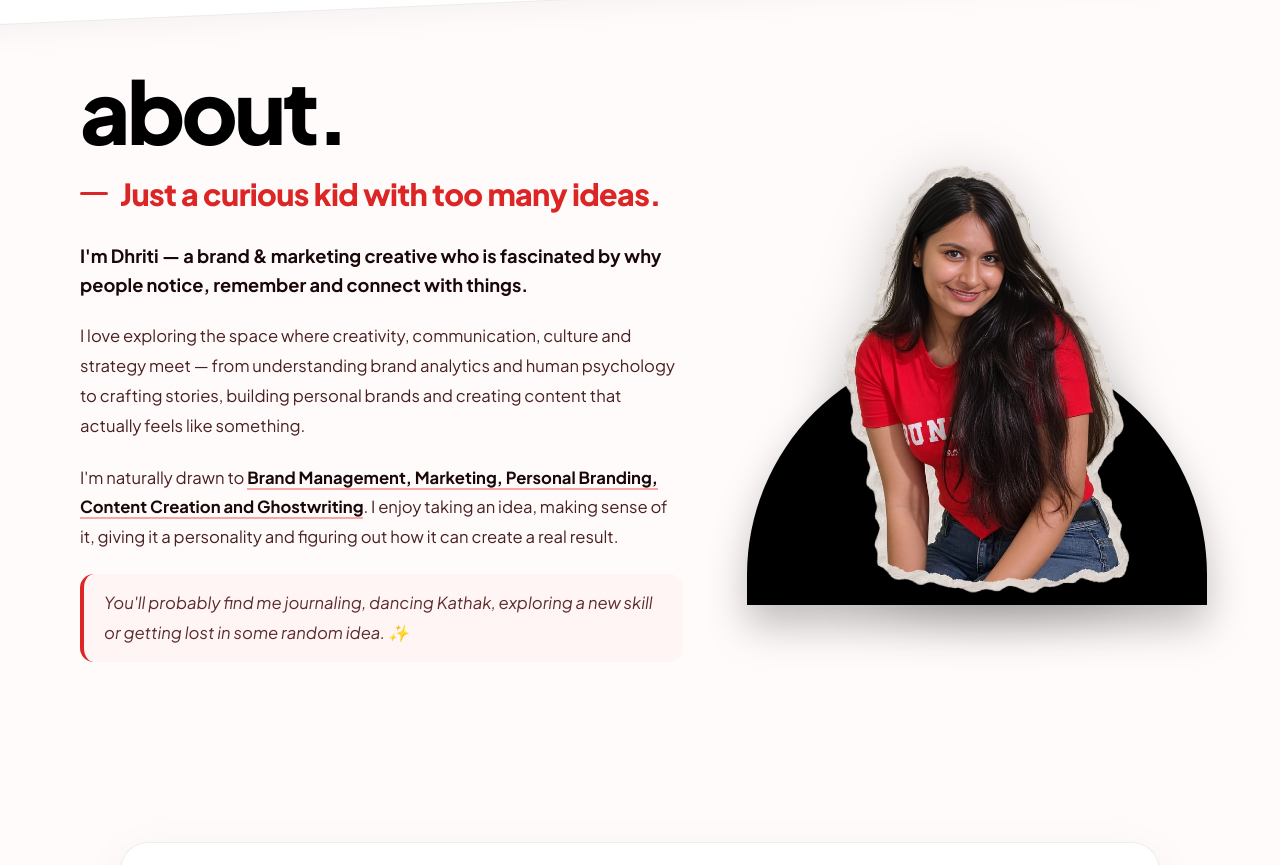
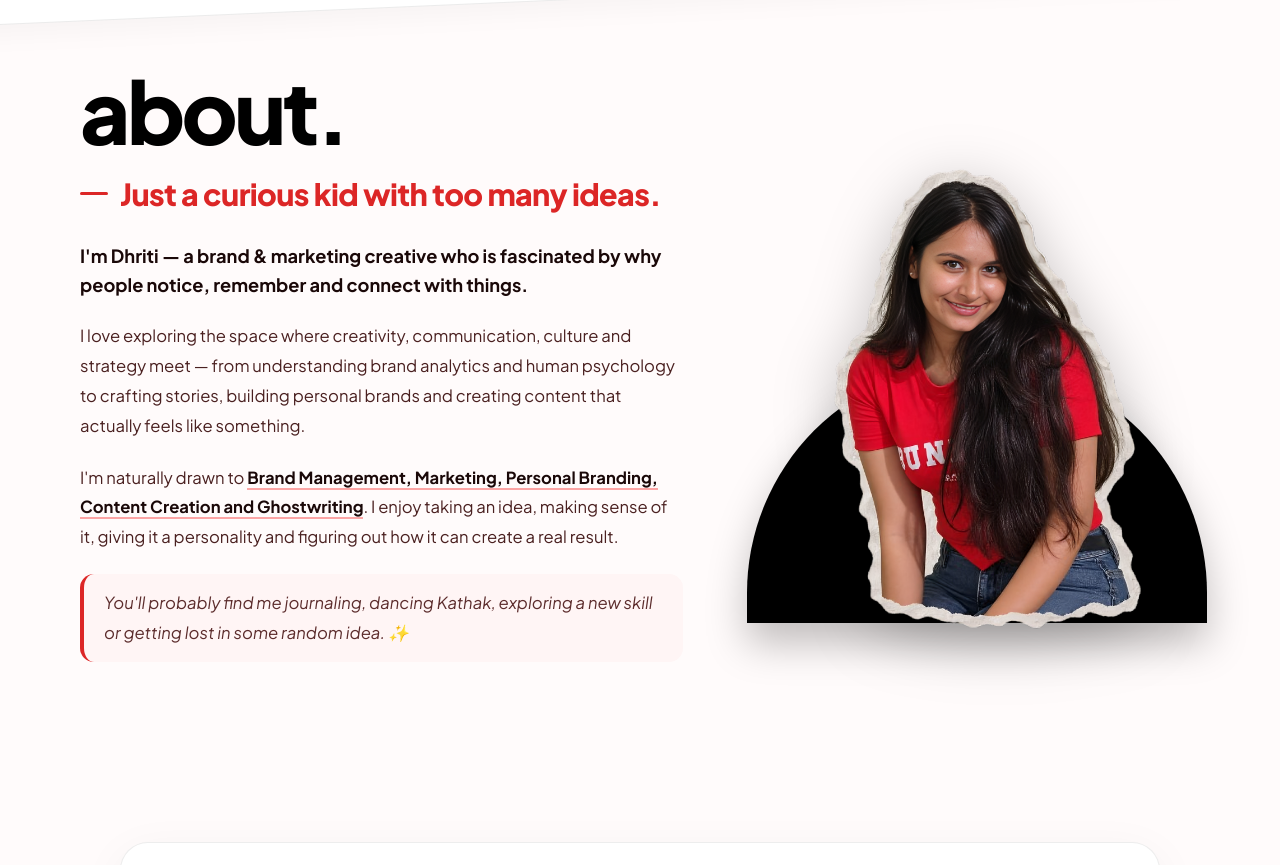
Before and after one commit to Rohit-0226/Dhriti-Portfolio, a React (Vite) app: page / in a window 1280 px wide. Shown: the part 973-1838 px from the top of the page. Built offline with nearby package versions, Linux system fonts and the light colour scheme; the HTML template or start-up script is replaced by a standard one; a web font is replaced by a local one.

Commit message:
update: enlarge About image slightly and push down translateY(18px) to sit flush inside black semi-circle arch

```diff
--- a/src/App.tsx
+++ b/src/App.tsx
@@ -1166,7 +1166,7 @@ function About() {
               zIndex: 1,
             }} />
 
-            {/* Immersive Cutout Image Popping Out of Pure Black Semi-Circle Arch */}
+            {/* Immersive Cutout Image - Slightly larger & pushed down to sit flush inside black semi-circle arch */}
             <img
               src={dhritiAboutImg}
               alt="Dhriti Arora About"
@@ -1175,12 +1175,12 @@ function About() {
               style={{
                 position: 'relative',
                 zIndex: 5,
-                width: isMobile ? 'min(320px, 82vw)' : '430px',
-                height: isMobile ? 'clamp(360px, 92vw, 470px)' : '480px',
+                width: isMobile ? 'min(350px, 90vw)' : '470px',
+                height: isMobile ? 'clamp(380px, 94vw, 490px)' : '515px',
                 objectFit: 'contain',
                 objectPosition: 'bottom center',
                 filter: 'drop-shadow(0 15px 30px rgba(0,0,0,0.25))',
-                marginBottom: '0px',
+                transform: 'translateY(18px)',
               }}
             />
           </m.div>
```
